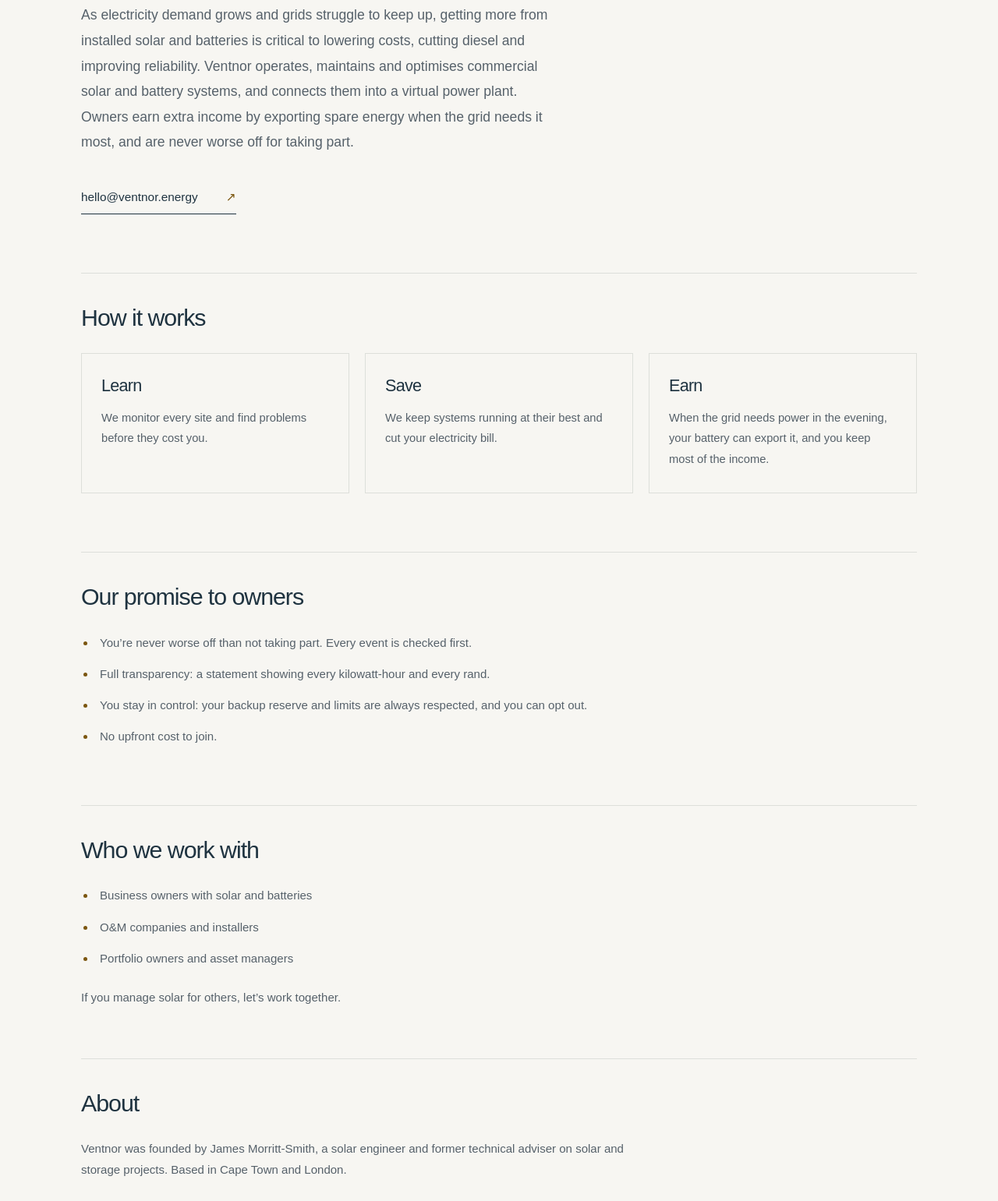
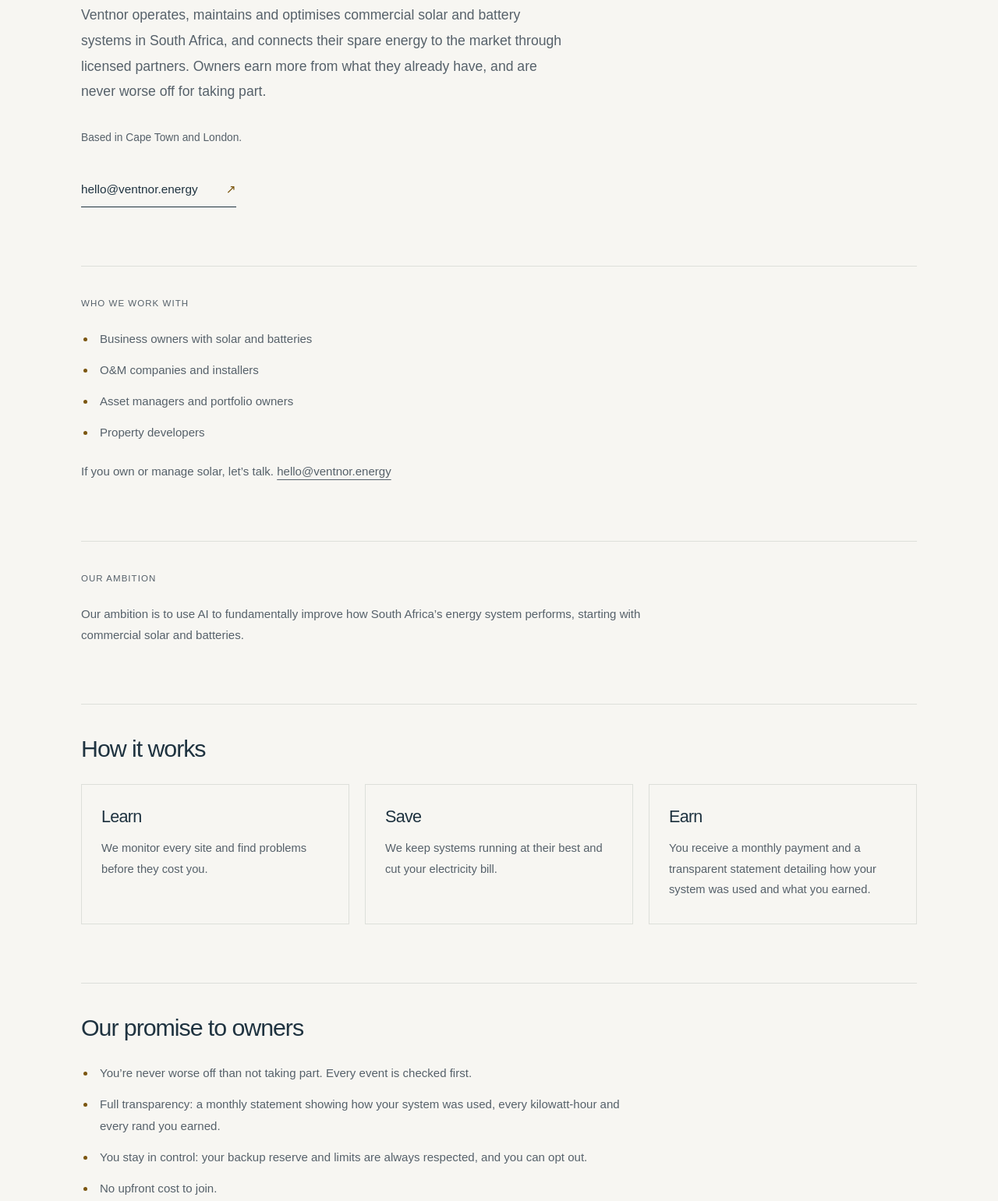
Before and after one commit to james-ventnor/ventnor-site, a plain HTML site: page index.html in a window 1280 px wide. Shown: the part 405-1946 px from the top of the page at 78% size. Drawn offline with Linux system fonts and the light colour scheme.

Commit message:
Clarify Ventnor ambition, owners and monthly payments

```diff
--- a/index.html
+++ b/index.html
@@ -30,38 +30,40 @@
     <p class="tagline">Recharging Africa’s commercial solar fleet.</p>
     <h1>More from every<br>kilowatt.</h1>
     <div class="statement">
-      <p>As electricity demand grows and grids struggle to keep up, getting more from installed solar and batteries is critical to lowering costs, cutting diesel and improving reliability. Ventnor operates, maintains and optimises commercial solar and battery systems, and connects them into a virtual power plant. Owners earn extra income by exporting spare energy when the grid needs it most, and are never worse off for taking part.</p>
+      <p>Ventnor operates, maintains and optimises commercial solar and battery systems in South Africa, and connects their spare energy to the market through licensed partners. Owners earn more from what they already have, and are never worse off for taking part.</p>
+      <p class="locations">Based in Cape Town and London.</p>
     </div>
     <a class="contact-email" href="mailto:hello@ventnor.energy">hello@ventnor.energy <span aria-hidden="true">↗</span></a>
+    <section class="content-section" aria-labelledby="who-title">
+      <h2 id="who-title" class="section-label">Who we work with</h2>
+      <ul class="plain-list">
+        <li>Business owners with solar and batteries</li>
+        <li>O&amp;M companies and installers</li>
+        <li>Asset managers and portfolio owners</li>
+        <li>Property developers</li>
+      </ul>
+      <p class="partner-line">If you own or manage solar, let’s talk. <a href="mailto:hello@ventnor.energy">hello@ventnor.energy</a></p>
+    </section>
+    <section class="content-section" aria-labelledby="ambition-title">
+      <h2 id="ambition-title" class="section-label">Our ambition</h2>
+      <p class="ambition-copy">Our ambition is to use AI to fundamentally improve how South Africa’s energy system performs, starting with commercial solar and batteries.</p>
+    </section>
     <section class="content-section how" aria-labelledby="how-title">
       <h2 id="how-title">How it works</h2>
       <div class="steps">
         <article class="step"><h3>Learn</h3><p>We monitor every site and find problems before they cost you.</p></article>
         <article class="step"><h3>Save</h3><p>We keep systems running at their best and cut your electricity bill.</p></article>
-        <article class="step"><h3>Earn</h3><p>When the grid needs power in the evening, your battery can export it, and you keep most of the income.</p></article>
+        <article class="step"><h3>Earn</h3><p>You receive a monthly payment and a transparent statement detailing how your system was used and what you earned.</p></article>
       </div>
     </section>
     <section class="content-section" aria-labelledby="promise-title">
       <h2 id="promise-title">Our promise to owners</h2>
       <ul class="plain-list promises">
         <li>You’re never worse off than not taking part. Every event is checked first.</li>
-        <li>Full transparency: a statement showing every kilowatt-hour and every rand.</li>
+        <li>Full transparency: a monthly statement showing how your system was used, every kilowatt-hour and every rand you earned.</li>
         <li>You stay in control: your backup reserve and limits are always respected, and you can opt out.</li>
         <li>No upfront cost to join.</li>
       </ul>
-    </section>
-    <section class="content-section" aria-labelledby="who-title">
-      <h2 id="who-title">Who we work with</h2>
-      <ul class="plain-list">
-        <li>Business owners with solar and batteries</li>
-        <li>O&amp;M companies and installers</li>
-        <li>Portfolio owners and asset managers</li>
-      </ul>
-      <p class="partner-line">If you manage solar for others, let’s work together.</p>
-    </section>
-    <section class="content-section about" aria-labelledby="about-title">
-      <h2 id="about-title">About</h2>
-      <p>Ventnor was founded by James Morritt-Smith, a solar engineer and former technical adviser on solar and storage projects. Based in Cape Town and London.</p>
     </section>
   </main>
   <footer class="site-footer">
--- a/styles.css
+++ b/styles.css
@@ -3,3 +3,5 @@
 .tagline{font-size:.72rem;line-height:1.6;letter-spacing:.065em;color:var(--muted);margin-bottom:22px}.content-section{margin-top:65px;padding-top:34px;border-top:1px solid var(--line)}h2,h3{font-weight:500;line-height:1.2;letter-spacing:-.035em;margin:0}h2{font-size:1.65rem;margin-bottom:27px}h3{font-size:1.35rem;margin-bottom:15px}.steps{display:grid;gap:16px}.step{border:1px solid var(--line);padding:25px 24px 28px}.step p,.plain-list,.partner-line,.about>p{font-size:.94rem;line-height:1.8;color:var(--muted)}.plain-list{padding-left:19px;max-width:720px;margin:0}.plain-list li{padding-left:5px}.plain-list li+li{margin-top:13px}.plain-list li::marker{color:#7B560F}.partner-line{margin-top:23px}.about>p{max-width:720px}.landing{padding-bottom:75px}.about{margin-top:60px}
 @media(min-width:700px){.site-header{padding-inline:48px;min-height:80px}.landing{width:min(1072px,calc(100% - 128px));padding-top:88px;padding-bottom:90px;min-height:calc(100svh - 190px)}.statement{font-size:1.1rem;margin-top:36px}.site-footer{padding-inline:48px}.header-contact{font-size:.83rem}.contact-email{margin-top:40px}.site-footer{display:flex;justify-content:space-between;align-items:baseline;gap:30px}.legal{margin:0;max-width:460px;text-align:right}.tagline{font-size:.78rem}.content-section{margin-top:75px;padding-top:38px}.steps{grid-template-columns:repeat(3,1fr);gap:20px}.step{padding:28px 25px 30px}h2{font-size:1.9rem}.step p{font-size:.92rem}.about{margin-top:65px}}
 @media(prefers-reduced-motion:reduce){*{scroll-behavior:auto!important}}
+
+.section-label{font-size:.72rem;line-height:1.6;font-weight:500;letter-spacing:.09em;text-transform:uppercase;color:var(--muted);margin-bottom:23px}.ambition-copy{max-width:720px;color:var(--muted);font-size:.94rem;line-height:1.8}
```
